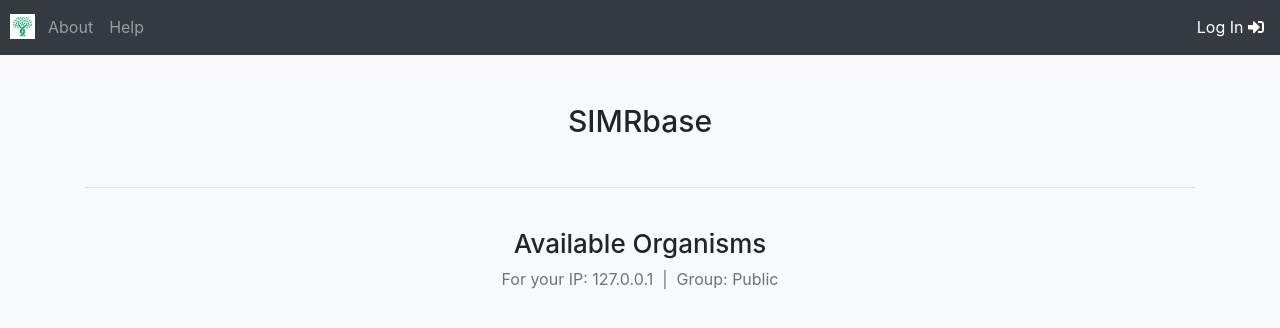
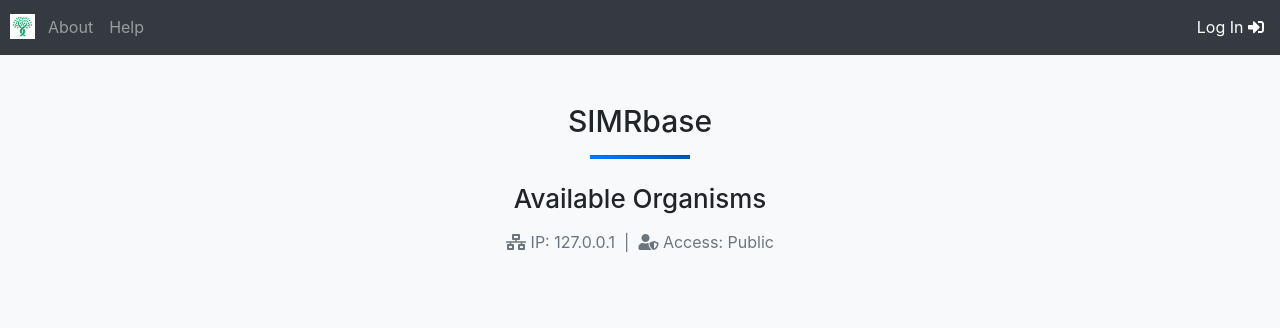
Before and after one commit to srobb1/many_genomes_one_site, a PHP site: page /easy_gdb/index.php in a window 1280 px wide. Shown: the part 278-606 px from the top of the page. Run offline with PHP 8.4, Linux system fonts and the light colour scheme; data that the repository does not hold is empty; some libraries are stand-ins or nearby versions.

Commit message:
updated formating

```diff
--- a/index.php
+++ b/index.php
@@ -87,24 +87,34 @@ include_once realpath("header.php");
 <div class="container py-5">
   <!-- Page Header -->
   <div class="text-center mb-5">
-  <h1 class="fw-bold"><?=$siteTitle?></h1>
-<br><hr><br>
-    <h2 class="fw-bold">Available Organisms</h2>
+    <h1 class="fw-bold mb-3"><?=$siteTitle?></h1>
+    <hr class="mx-auto" style="width: 100px; height: 3px; opacity: 1; background: linear-gradient(to right, #007bff, #0056b3);">
+    <h2 class="fw-bold mt-4 mb-3">Available Organisms</h2>
     <p class="text-muted">
-      For your IP: <span class="fw-semibold"><?= htmlspecialchars($ip) ?></span>
-      &nbsp;|&nbsp; Group: <span class="fw-semibold"><?= htmlspecialchars($access_group) ?> </span>
+      <i class="fa fa-network-wired"></i> IP: <span class="fw-semibold"><?= htmlspecialchars($ip) ?></span>
+      &nbsp;|&nbsp; <i class="fa fa-user-shield"></i> Access: <span class="fw-semibold"><?= htmlspecialchars($access_group) ?></span>
     </p>
   </div>
 
   <!-- Card Grid -->
-  <div class="row g-4">
+  <div class="row g-4 justify-content-center">
     <?php foreach ($cards_to_display as $card): ?>
       <div class="col-md-6 col-lg-4">
         <a href="<?= htmlspecialchars($card['link']) ?>" class="text-decoration-none">
-          <div class="card h-100 shadow-sm border-0 rounded-3 hover-shadow">
-            <div class="card-body text-center">
-              <h5 class="card-title mb-3"><?= htmlspecialchars($card['title']) ?></h5>
-              <p class="card-text text-muted"><?= htmlspecialchars($card['text']) ?></p>
+          <div class="card h-100 shadow-sm border-0 rounded-3 organism-card">
+            <div class="card-body text-center d-flex flex-column">
+              <div class="mb-3">
+                <div class="organism-icon mx-auto">
+                  <i class="fa fa-dna"></i>
+                </div>
+              </div>
+              <h5 class="card-title mb-3 fw-bold text-dark"><?= htmlspecialchars($card['title']) ?></h5>
+              <p class="card-text text-muted mb-3"><?= htmlspecialchars($card['text']) ?></p>
+              <div class="mt-auto">
+                <span class="btn btn-primary btn-sm">
+                  View Details <i class="fa fa-arrow-right"></i>
+                </span>
+              </div>
             </div>
           </div>
         </a>
```
Also changed, not shown: other parts of index.php (+46 -6 lines).
